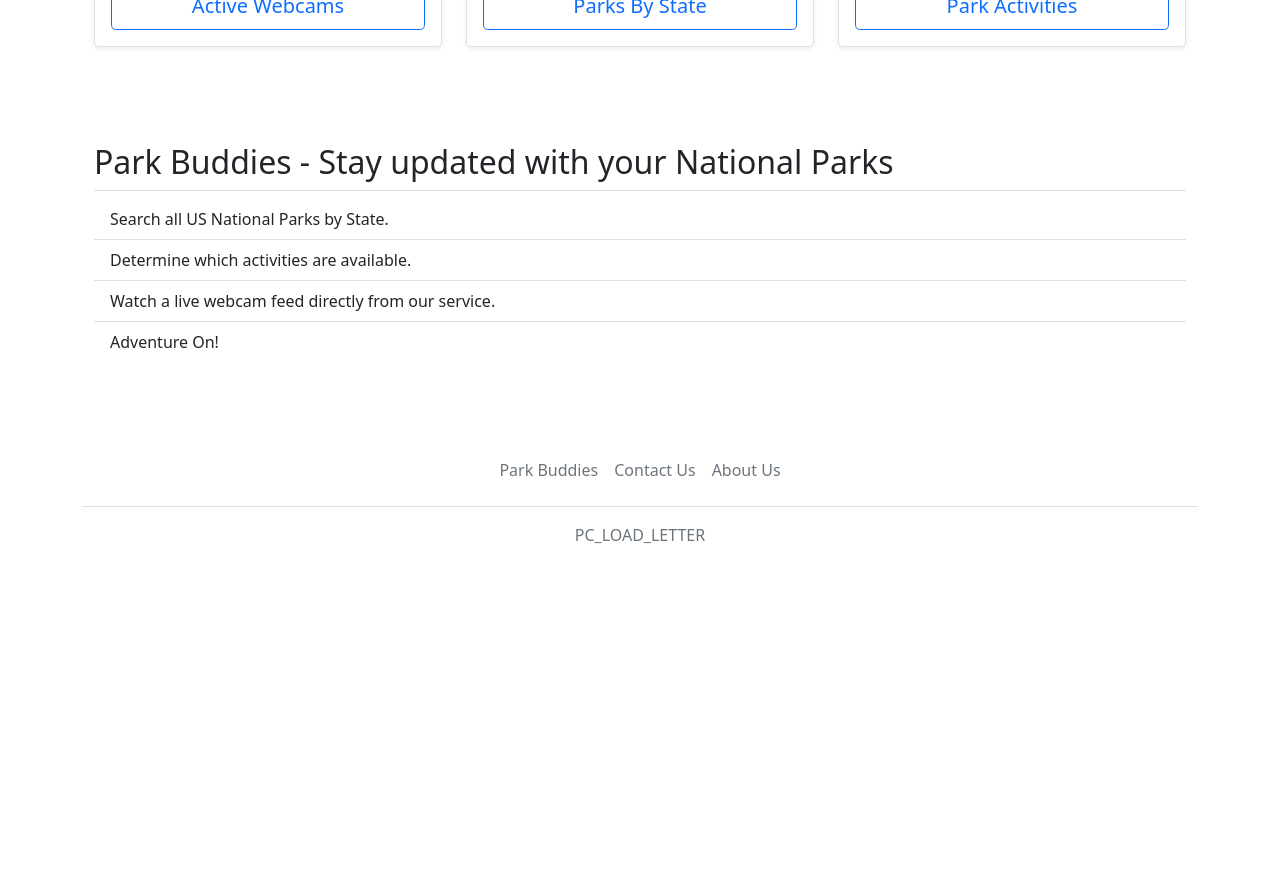
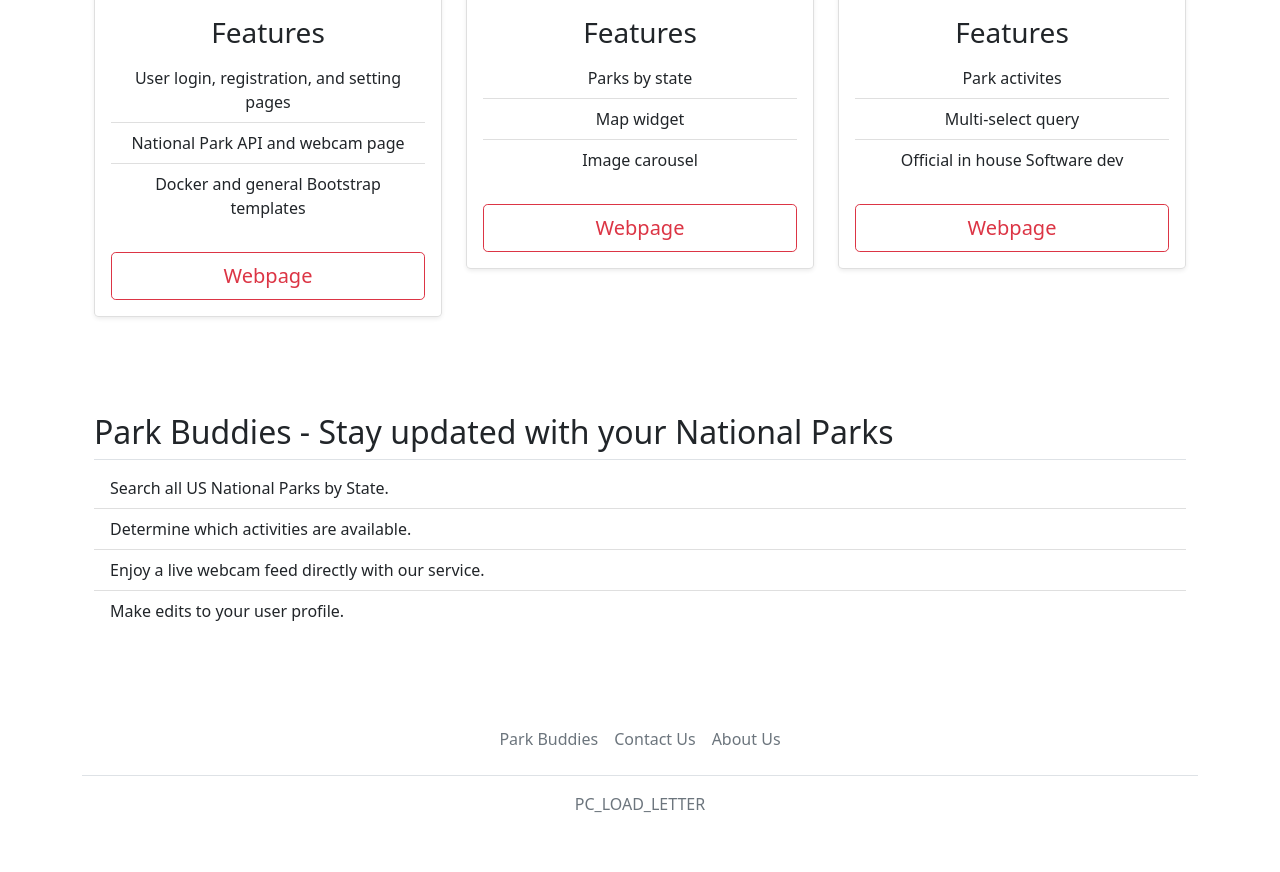
Before and after one commit to kev-odin/park-buddies-archive, a Flask app: page /about in a window 1280 px wide. Shown: the part 496-1368 px from the top of the page. Before the commit the page ends 1040 px from the top, so only its background shows below. Run offline with Flask 2, Linux system fonts and the light colour scheme; data comes from the database, SQL or seed files in the repository.

Commit message:
feat: bootstrap for home page, completed about us

```diff
--- a/flask-web/app.py
+++ b/flask-web/app.py
@@ -20,12 +20,6 @@
     user.email = email
     user.state = state
     db.session.add(user)
-    db.session.commit()
-
-
-def change_password(email, password):
-    user = UserModel.query.filter_by(email=email).first()
-    user.set_password(password)
     db.session.commit()
 
 
@@ -81,7 +75,38 @@
 @app.route("/about")
 def about():
     title = "About Us"
-    return render_template("about.html", title=title)
+    profiles = {
+        "Kevin Chung": {
+            "gif": "https://media.giphy.com/media/l1J9DoKrzHMW8fP3O/giphy.gif",
+            "endpoint": "webcam",
+            "feat": [
+                "User login, registration, and setting pages",
+                "National Park API and webcam page",
+                "Docker and general Bootstrap templates",
+            ],
+        },
+        "Xingguo Huang": {
+            "gif": "https://media.giphy.com/media/1wh06XT53tPGw/giphy.gif",
+            "endpoint": "parkbystate",
+            "feat": ["Parks by state", "Map widget", "Image carousel"],
+        },
+        "JP Montagnet": {
+            "gif": "https://media.giphy.com/media/DfbpTbQ9TvSX6/giphy.gif",
+            "endpoint": "activities",
+            "feat": [
+                "Park activites",
+                "Multi-select query",
+                "Official in house Software dev",
+            ],
+        },
+    }
+    site = [
+        "Search all US National Parks by State.",
+        "Determine which activities are available.",
+        "Enjoy a live webcam feed directly with our service.",
+        "Make edits to your user profile.",
+    ]
+    return render_template("about.html", title=title, profile=profiles, site=site)
 
 
 @app.route("/activities")
--- a/flask-web/templates/about.html
+++ b/flask-web/templates/about.html
@@ -11,57 +11,31 @@
 
 <div class="container marketing px-4 py-2">
   <div class="row row-cols-1 row-cols-md-3 mb-3 text-center">
+    {% for name, value in profile.items() %}
     <div class="col">
       <div class="card mb-4 rounded-3 shadow-sm">
         <div class="card-header py-3">
-          <h4 class="my-0 fw-normal">Kevin Chung</h4>
+          <h4 class="my-0 fw-normal"> <b>{{ name }}</b> </h4>
+        </div>
+        <div class="card card-block h-100 flex-column justify-content-center">
+          <img src="{{ value["gif"] }}" class="card-img-center mx-auto d-block"
+          style="max-width: 18em; max-height: 15em;">
         </div>
         <div class="card-body">
-          <h1 class="card-title">Contribution</h1>
-          <ul class="list-unstyled mt-3 mb-4">
-            <li>Example</li>
-            <li>Example</li>
-            <li>Example</li>
-            <li>Example</li>
+          <h3 class="card-title">Features</h3>
+          <ul class="list-group list-group-flush">
+            {% for item in value["feat"] %}
+            <li class="list-group-item">{{ item }}</li>
+            {% endfor %}
           </ul>
-          <a href="{{ url_for('webcam') }}" class="w-100 btn btn-lg btn-outline-primary" role="button">Active Webcams</a>
+          <br>
+          <a href="{{ url_for(value["endpoint"]) }}"
+            class="w-100 btn btn-lg btn-outline-danger"
+            role="button"> Webpage </a>
         </div>
       </div>
     </div>
-    <div class="col">
-      <div class="card mb-4 rounded-3 shadow-sm">
-        <div class="card-header py-3">
-          <h4 class="my-0 fw-normal">Xingguo Huang</h4>
-        </div>
-        <div class="card-body">
-          <h1 class="card-title">Contribution</h1>
-          <ul class="list-unstyled mt-3 mb-4">
-            <li>Example</li>
-            <li>Example</li>
-            <li>Example</li>
-            <li>Example</li>
-          </ul>
-          <a href="{{ url_for('webcam') }}" class="w-100 btn btn-lg btn-outline-primary" role="button">Parks By State</a>
-        </div>
-      </div>
-    </div>
-    <div class="col">
-      <div class="card mb-4 rounded-3 shadow-sm">
-        <div class="card-header py-3">
-          <h4 class="my-0 fw-normal">JP Montagnet</h4>
-        </div>
-        <div class="card-body">
-          <h1 class="card-title">Contribution</h1>
-          <ul class="list-unstyled mt-3 mb-4">
-            <li>Example</li>
-            <li>Example</li>
-            <li>Example</li>
-            <li>Example</li>
-          </ul>
-          <a href="{{ url_for('webcam') }}" class="w-100 btn btn-lg btn-outline-primary" role="button">Park Activities</a>
-        </div>
-      </div>
-    </div>
+    {% endfor %}
   </div>
 </div>
 
@@ -69,10 +43,9 @@
     <h2 class="pb-2 border-bottom">Park Buddies - Stay updated with your National Parks</h2>
 
     <ul class="list-group list-group-flush">
-      <li class="list-group-item">Search all US National Parks by State.</li>
-      <li class="list-group-item">Determine which activities are available.</li>
-      <li class="list-group-item">Watch a live webcam feed directly from our service.</li>
-      <li class="list-group-item">Adventure On!</li>
+      {% for feature in site %}
+      <li class="list-group-item">{{ feature }}</li>
+      {% endfor %}
     </ul>
   </div>
 
--- a/flask-web/templates/home.html
+++ b/flask-web/templates/home.html
@@ -21,7 +21,7 @@
     <div class="col">
       <div class="card mb-4 rounded-3 shadow-sm">
         <div class="card-header py-3">
-          <h4 class="my-0 fw-normal">{{ key }}</h4>
+          <h4 class="my-0 fw-normal"><b>{{ key }}</b></h4>
         </div>
         <div class="card-image d-flex justify-content-center h-100">
           <img src="{{ url_for('static',filename= value["image"] )}}" class="card-img-top"
--- a/flask-web/templates/index.html
+++ b/flask-web/templates/index.html
@@ -81,7 +81,8 @@
             <b> {{ key }} </b>
           </div>
           <div class="card card-block h-100 flex-column justify-content-center">
-            <img src="{{ value }}" class="card-img-center mx-auto d-block" style="max-width: 200px; max-height: 150px;">
+            <img src="{{ value }}" class="card-img-center mx-auto d-block"
+            style="max-width: 200px; max-height: 200px;">
           </div>
         </div>
       </div>
```
